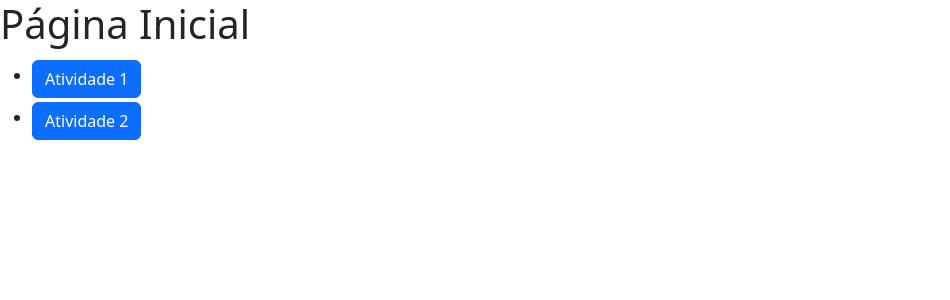
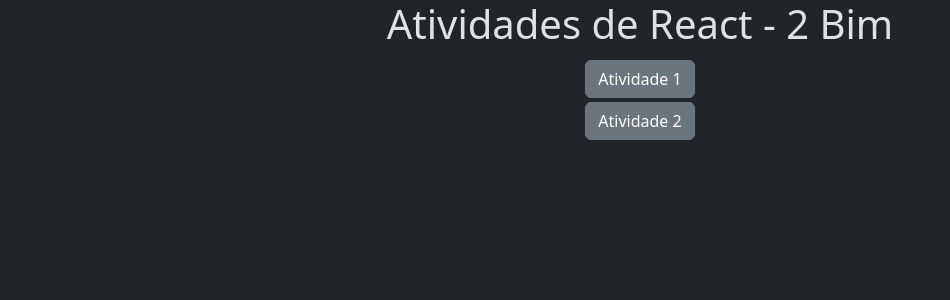
Before and after one commit to GustoVasconcelos/react-2-bim, a React (Create React App) app: page / in a window 1280 px wide. Shown: the top 300 px of the page, without its empty margins (0-950 px from the left). Built offline with nearby package versions, Linux system fonts and the light colour scheme.

Commit message:
Implementado o modo dark do bootstrap no React

```diff
--- a/package.json
+++ b/package.json
@@ -9,8 +9,9 @@
     "@testing-library/user-event": "^13.5.0",
     "bootstrap": "^5.3.8",
     "react": "^19.2.0",
+    "react-bootstrap": "^2.10.10",
     "react-dom": "^19.2.0",
-    "react-router-dom": "^7.9.4",
+    "react-router-dom": "^7.9.5",
     "react-scripts": "5.0.1",
     "web-vitals": "^2.1.4"
   },
--- a/public/index.html
+++ b/public/index.html
@@ -1,5 +1,5 @@
 <!DOCTYPE html>
-<html lang="en">
+<html lang="en" data-bs-theme="dark">
   <head>
     <meta charset="utf-8" />
     <link rel="icon" href="%PUBLIC_URL%/favicon.ico" />
--- a/src/Home.js
+++ b/src/Home.js
@@ -4,14 +4,14 @@
 const Home = ()=>{
     return(
         <>
-            <h1>Página Inicial</h1>
-            <nav>
-                <ul>
+            <h1>Atividades de React - 2 Bim</h1>
+            <nav className="text-center">
+                <ul className="list-unstyled">
                     <li>
-                        <Link className="btn btn-primary mt-1" to="Atv01">Atividade 1</Link>
+                        <Link className="btn btn-secondary mt-1" to="Atv01">Atividade 1</Link>
                     </li>
                     <li>
-                        <Link className="btn btn-primary mt-1" to="Atv02">Atividade 2</Link>
+                        <Link className="btn btn-secondary mt-1" to="Atv02">Atividade 2</Link>
                     </li>
                 </ul>
             </nav>
--- a/src/components/BtnVoltar.js
+++ b/src/components/BtnVoltar.js
@@ -2,6 +2,6 @@
 
 export default function BtnVoltar() {
     return(
-        <Link className="btn btn-primary mt-1" to="/">Voltar</Link>
+        <Link className="btn btn-secondary mt-1" to="/">Voltar</Link>
     );
 }
--- a/src/index.js
+++ b/src/index.js
@@ -1,12 +1,18 @@
-import React from 'react';
 import ReactDOM from 'react-dom/client';
 import MinhasRotas from './minhasRotas';
+import { Container, Row, Col } from 'react-bootstrap';
 
 import 'bootstrap/dist/css/bootstrap.min.css'
 
 const root = ReactDOM.createRoot(document.getElementById('root'));
 root.render(
     <>
-      <MinhasRotas />
+      <Container fluid>
+        <Row className="justify-content-md-center">
+          <Col md="auto">
+            <MinhasRotas />
+          </Col>
+        </Row>
+      </Container>
     </>
 );
```
Also changed, not shown: 1 other file (tests, documents, lock files or other folders).
